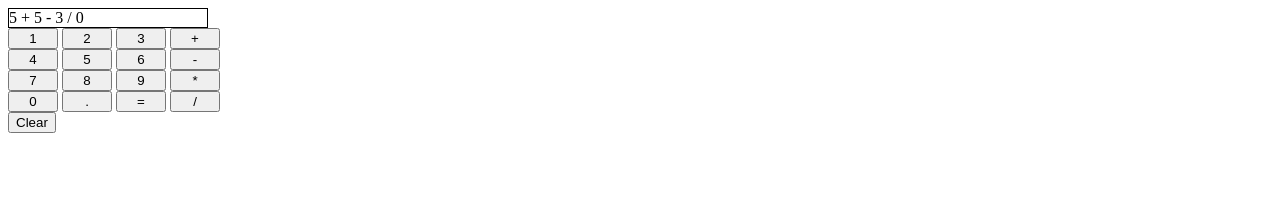
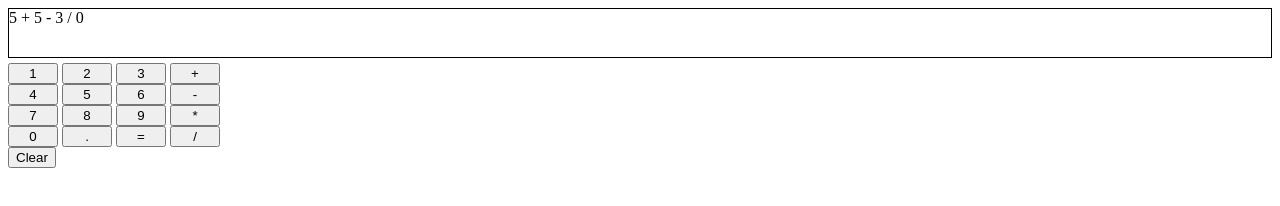
Before and after one commit to nsaquino/calculator, a plain HTML site: page index.html in a window 1280 px wide. Drawn offline with Linux system fonts and the light colour scheme.

Commit message:
Change display size

```diff
--- a/style.css
+++ b/style.css
@@ -11,6 +11,7 @@ button {
 }
 
 #display {
-    width: 200px;
+    height: 50px;
     border: 1px solid black;
+    margin-bottom: 5px;
 }
```
